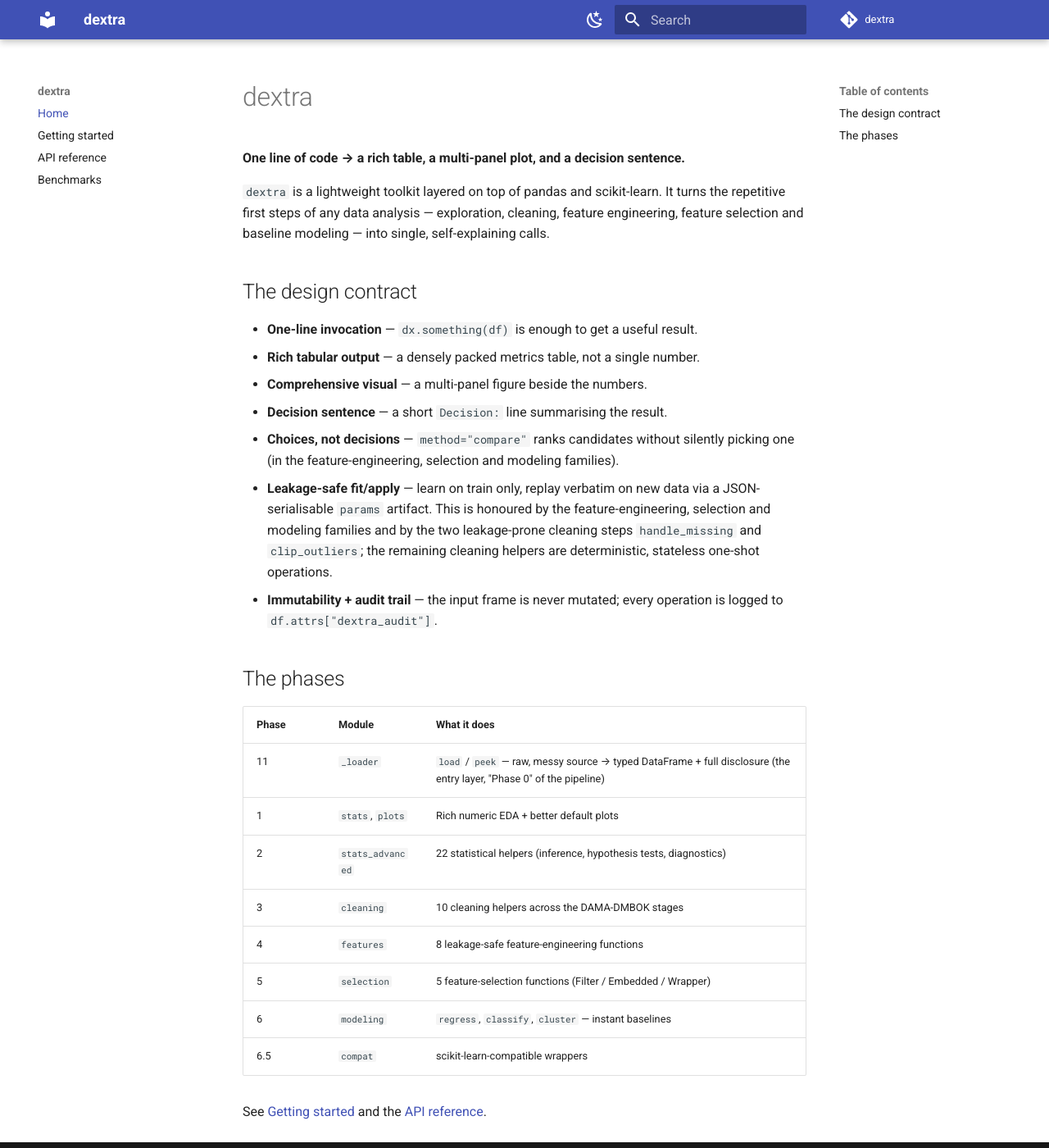
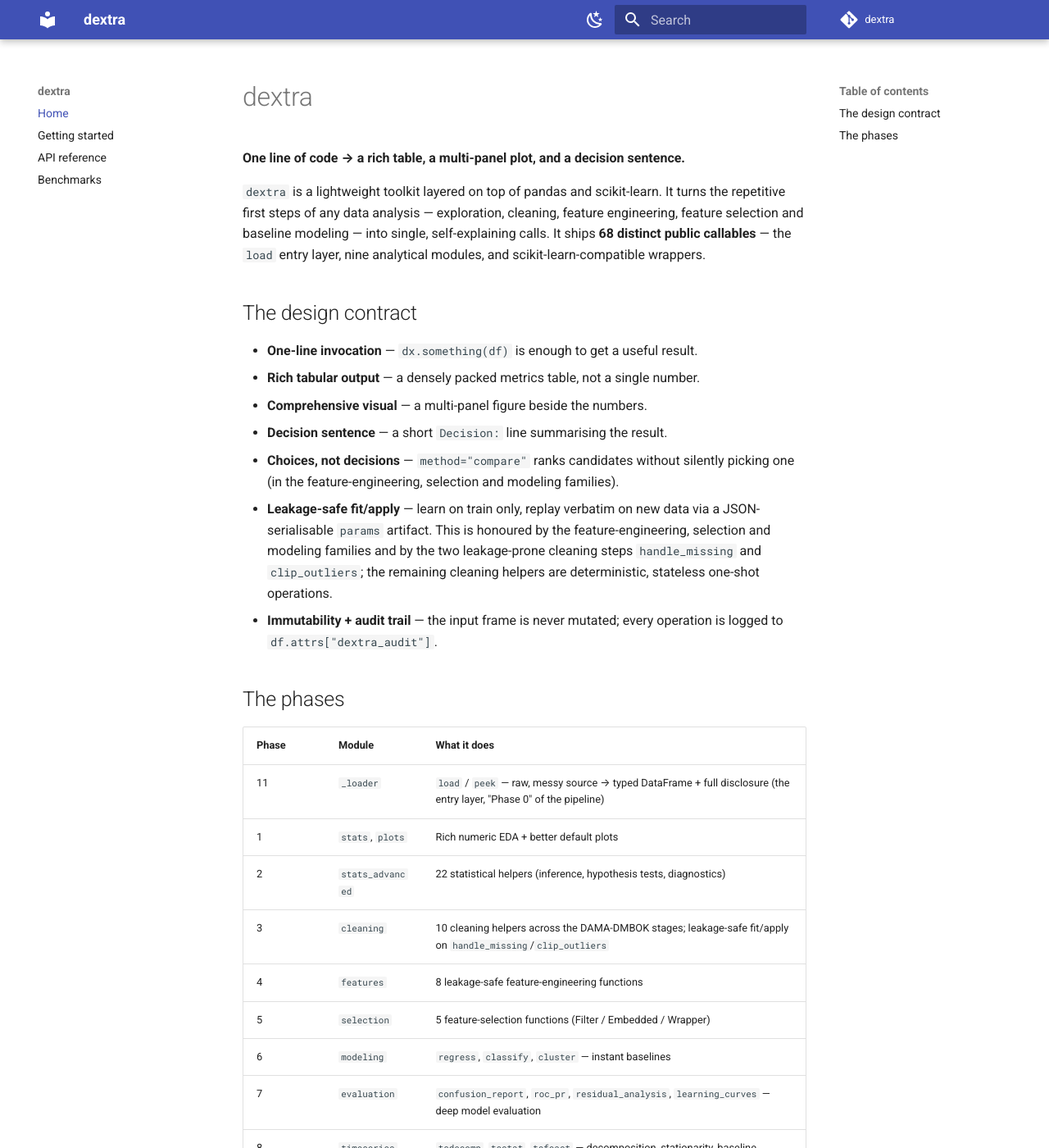
Before and after one commit to ahmedabdeltawab602-collab/dextra, an MkDocs documentation site: the page built from docs/index.md, in a window 1280 px wide and 1400 px high. Shown: the whole window at 82% size. Built offline with MkDocs 1.6.1 and Material for MkDocs 9.7.7, drawn with Linux system fonts in a browser that asks for light colours; comment, search, counter and statistics services are not loaded; some of the changed text lies outside the part shown.

Commit message:
docs(readme): M-2 sync README/README.ar/index.md to the 0.5.0 surface
Unify the public-surface count to the verified 68 distinct callables (not 51/48); lead the module table with the load entry layer and complete it with evaluation/timeseries/report/dashboard + compat; add the full optional-extras list (io/viz/perf/ml/ts/dash/notebook/docs); start Quick start with dx.load; mirror all three surfaces. mkdocs build --strict green. Closes slice 3 (M-2).

```diff
--- a/docs/index.md
+++ b/docs/index.md
@@ -5,7 +5,7 @@
 `dextra` is a lightweight toolkit layered on top of pandas and scikit-learn. It
 turns the repetitive first steps of any data analysis — exploration, cleaning,
 feature engineering, feature selection and baseline modeling — into single,
-self-explaining calls.
+self-explaining calls. It ships **68 distinct public callables** — the `load` entry layer, nine analytical modules, and scikit-learn-compatible wrappers.
 
 ## The design contract
 
@@ -31,10 +31,14 @@
 | 11 | `_loader` | `load` / `peek` — raw, messy source → typed DataFrame + full disclosure (the entry layer, "Phase 0" of the pipeline) |
 | 1 | `stats`, `plots` | Rich numeric EDA + better default plots |
 | 2 | `stats_advanced` | 22 statistical helpers (inference, hypothesis tests, diagnostics) |
-| 3 | `cleaning` | 10 cleaning helpers across the DAMA-DMBOK stages |
+| 3 | `cleaning` | 10 cleaning helpers across the DAMA-DMBOK stages; leakage-safe fit/apply on `handle_missing`/`clip_outliers` |
 | 4 | `features` | 8 leakage-safe feature-engineering functions |
 | 5 | `selection` | 5 feature-selection functions (Filter / Embedded / Wrapper) |
 | 6 | `modeling` | `regress`, `classify`, `cluster` — instant baselines |
+| 7 | `evaluation` | `confusion_report`, `roc_pr`, `residual_analysis`, `learning_curves` — deep model evaluation |
+| 8 | `timeseries` | `tsdecomp`, `tsstat`, `tsfcast` — decomposition, stationarity, baseline forecasts |
+| 9 | `report` | `edareport` — one-call self-contained HTML EDA report |
+| 10 | `dashboard` | `dash` — generated interactive Streamlit app |
 | 6.5 | `compat` | scikit-learn-compatible wrappers |
 
 See [Getting started](getting-started.md) and the [API reference](api.md).
```
Also changed, not shown: README.ar.md (+34 -2 lines), README.md (+29 -6 lines).
